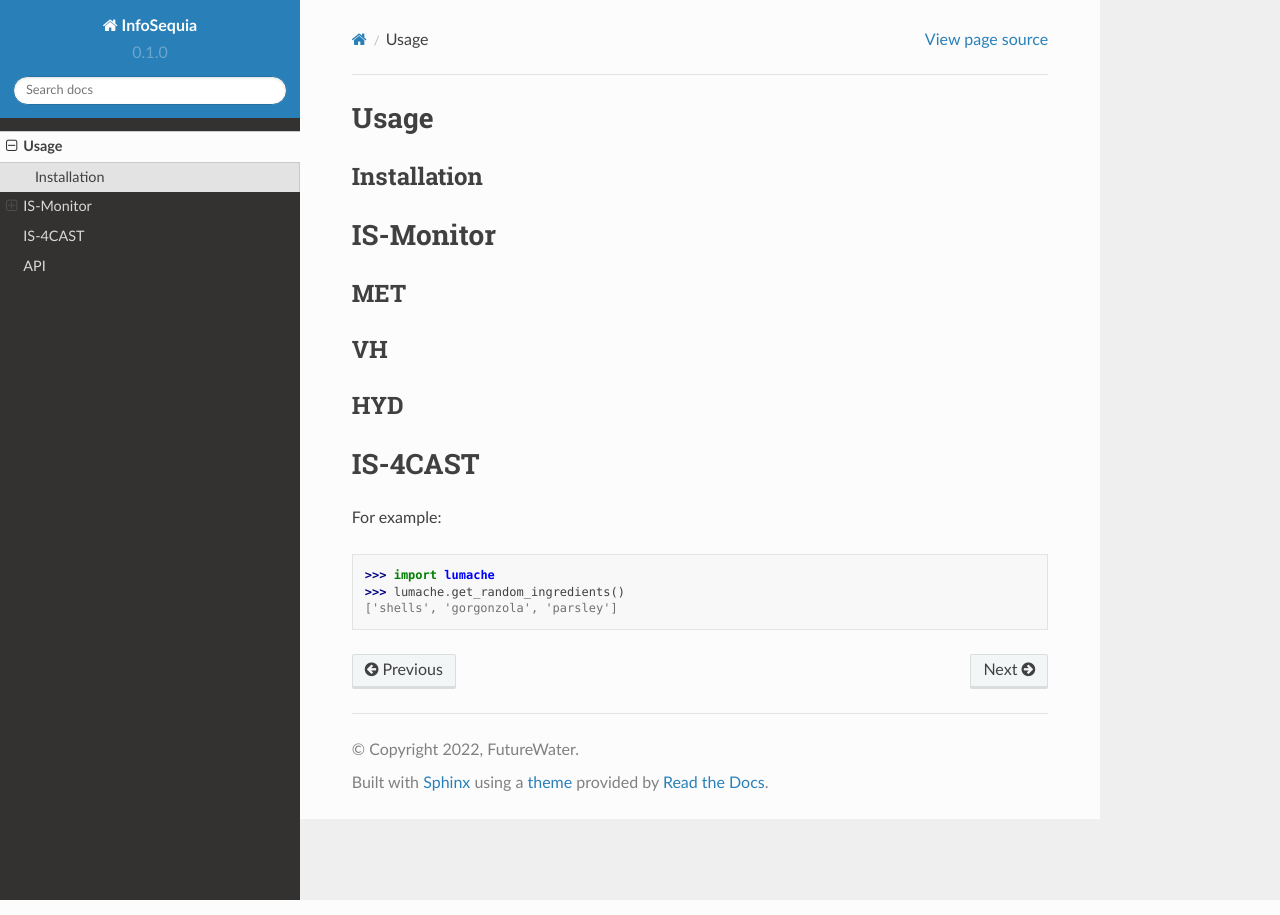
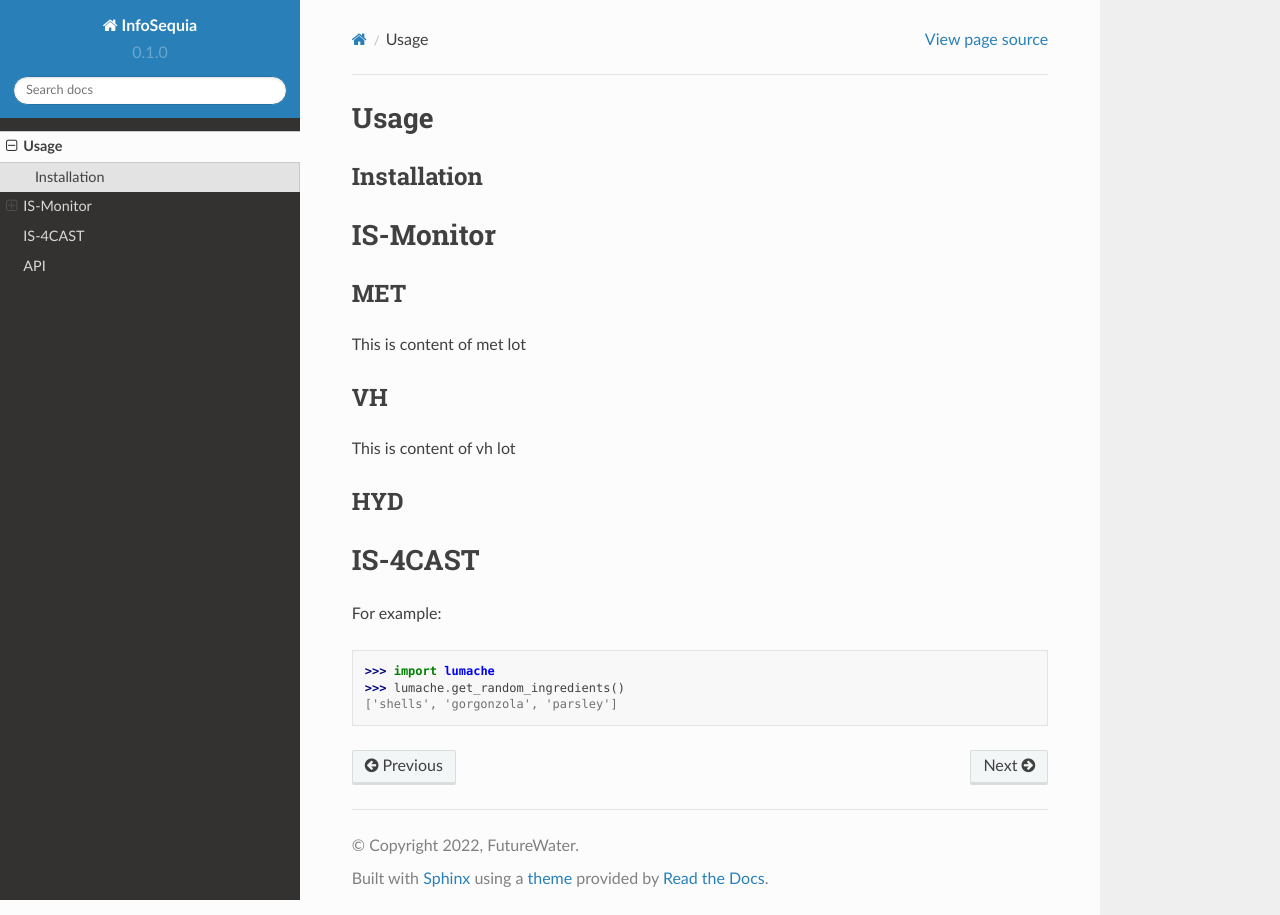
Before and after one commit to ameliafdezrodriguez/infosequia-manual, a Sphinx documentation site: the page built from docs/source/usage.rst, in a window 1280 px wide. Built offline with Sphinx 7.4.7 and the Read the Docs theme 2.0.0, drawn with Linux system fonts in a browser that asks for light colours.

Commit message:
Update usage.rst

```diff
--- a/docs/source/usage.rst
+++ b/docs/source/usage.rst
@@ -8,9 +8,11 @@ IS-Monitor
 =====
 MET
 ------------
+This is content of met lot
 
 VH
 ------------
+This is content of vh lot
 
 HYD
 ------------
```
